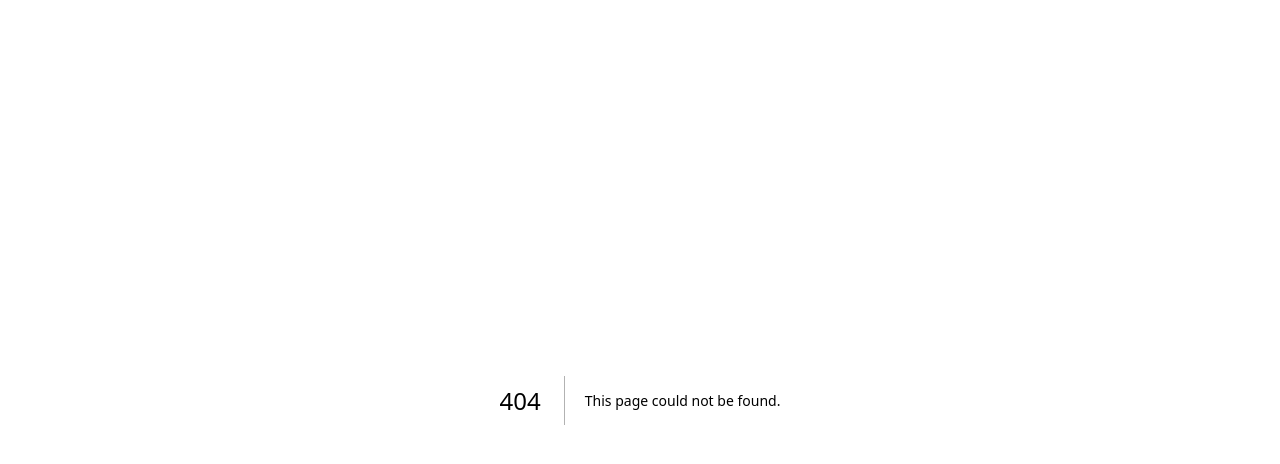
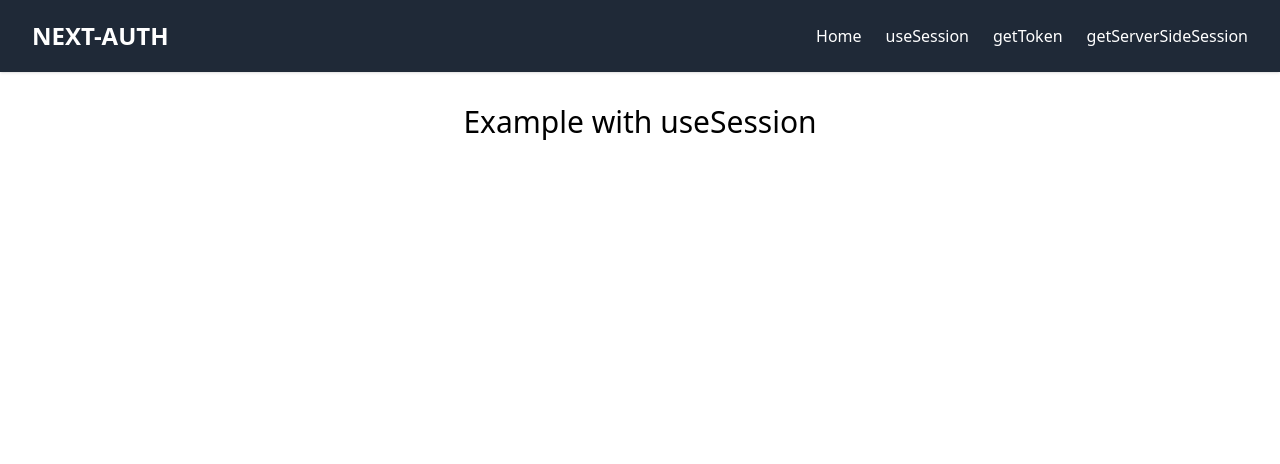
Before and after one commit to ost-cas-fee-adv-22-23/auth-team-ost, a Next.js app: page /next-auth-playgrounds/use-session in a window 1280 px wide. Before the commit this address had no page. Shown: the top 464 px of the page. Built offline with nearby package versions, Linux system fonts and the light colour scheme.

Commit message:
feat: add navigation and playground pages

```diff
--- /dev/null
+++ b/src/components/layout.tsx
@@ -0,0 +1,106 @@
+import Head from 'next/head';
+import Link from 'next/link';
+import { FC, ReactElement, useState } from 'react';
+
+
+type LayoutProps = {
+    children?: ReactElement;
+  };
+
+
+const Layout: FC<LayoutProps> = (props: LayoutProps) => {
+    const [navbar, setNavbar] = useState(false);
+    return (
+        <div>
+            <Head>
+                <title>Create Next Responsive Navbar With Tailwind CSS</title>
+                <meta
+                    name="description"
+                    content="Create Next JS Responsive Menu with Tailwind CSS"
+                />
+                <link rel="icon" href="/favicon.ico" />
+            </Head>
+            <nav className="w-full bg-gray-800 shadow">
+                <div className="justify-between px-4 mx-auto lg:max-w-7xl md:items-center md:flex md:px-8">
+                    <div>
+                        <div className="flex items-center justify-between py-3 md:py-5 md:block">
+                            <a href="#">
+                                <h2 className="text-2xl text-white font-bold">NEXT-AUTH</h2>
+                            </a>
+                            <div className="md:hidden">
+                                <button
+                                    className="p-2 text-gray-700 rounded-md outline-none focus:border-gray-400 focus:border"
+                                    onClick={() => setNavbar(!navbar)}
+                                >
+                                    {navbar ? (
+                                        <svg
+                                            xmlns="http://www.w3.org/2000/svg"
+                                            className="w-6 h-6 text-white"
+                                            viewBox="0 0 20 20"
+                                            fill="currentColor"
+                                        >
+                                            <path
+                                                fillRule="evenodd"
+                                                d="M4.293 4.293a1 1 0 011.414 0L10 8.586l4.293-4.293a1 1 0 111.414 1.414L11.414 10l4.293 4.293a1 1 0 01-1.414 1.414L10 11.414l-4.293 4.293a1 1 0 01-1.414-1.414L8.586 10 4.293 5.707a1 1 0 010-1.414z"
+                                                clipRule="evenodd"
+                                            />
+                                        </svg>
+                                    ) : (
+                                        <svg
+                                            xmlns="http://www.w3.org/2000/svg"
+                                            className="w-6 h-6 text-white"
+                                            fill="none"
+                                            viewBox="0 0 24 24"
+                                            stroke="currentColor"
+                                            strokeWidth={2}
+                                        >
+                                            <path
+                                                strokeLinecap="round"
+                                                strokeLinejoin="round"
+                                                d="M4 6h16M4 12h16M4 18h16"
+                                            />
+                                        </svg>
+                                    )}
+                                </button>
+                            </div>
+                        </div>
+                    </div>
+                    <div>
+                        <div
+                            className={`flex-1 justify-self-center pb-3 mt-8 md:block md:pb-0 md:mt-0 ${navbar ? 'block' : 'hidden'
+                                }`}
+                        >
+                            <ul className="items-center justify-center space-y-8 md:flex md:space-x-6 md:space-y-0">
+                                <li className="text-white">
+                                    <Link href="/">
+                                        Home
+                                    </Link>
+                                </li>
+                                <li className="text-white">
+                                    <Link href="/next-auth-playgrounds/use-session">
+                                        useSession
+                                    </Link>
+                                </li>
+                                <li className="text-white">
+                                    <Link href="/next-auth-playgrounds/get-token">
+                                        getToken
+                                    </Link>
+                                </li>
+                                <li className="text-white">
+                                    <Link href="/next-auth-playgrounds/get-server-side-session">
+                                        getServerSideSession
+                                    </Link>
+                                </li>
+                            </ul>
+                        </div>
+                    </div>
+                </div>
+            </nav>
+            <div className="flex justify-center items-center mt-8">
+                {props.children}
+            </div>
+        </div>
+    );
+}
+
+export default Layout;
--- a/src/pages/index.tsx
+++ b/src/pages/index.tsx
@@ -1,16 +1,16 @@
-import { Inter } from 'next/font/google'
-import { signIn, signOut, useSession } from 'next-auth/react'
-
-const inter = Inter({ subsets: ['latin'] })
+import { signIn, signOut, useSession } from 'next-auth/react';
+import Layout from '@/components/layout';
 
 export default function Home() {
     const { data: session } = useSession()
   if (session) {
     return (
-      <>
-        Signed in as {session.user.firstname} <br />
-        <button onClick={() => signOut()}>Sign out</button>
-      </>
+      <Layout>
+        <>
+          Signed in as {session.user.firstname} <br />
+          <button onClick={() => signOut()}>Sign out</button>
+        </>
+      </Layout>
     )
   }
   return (
--- /dev/null
+++ b/src/pages/next-auth-playgrounds/get-server-side-session.tsx
@@ -0,0 +1,11 @@
+import Layout from '@/components/layout';
+
+export default function GetServerSideSession() {
+    return (
+      <Layout>
+        <h1 className='text-3xl'>
+          Example with getServerSideSession
+        </h1>
+      </Layout>
+    )
+}
--- /dev/null
+++ b/src/pages/next-auth-playgrounds/get-token.tsx
@@ -0,0 +1,11 @@
+import Layout from '@/components/layout';
+
+export default function GetToken() {
+  return (
+    <Layout>
+      <h1 className='text-3xl'>
+        Example with getToken
+      </h1>
+    </Layout>
+  )
+}
--- /dev/null
+++ b/src/pages/next-auth-playgrounds/use-session.tsx
@@ -0,0 +1,11 @@
+import Layout from '@/components/layout';
+
+export default function UseSession() {
+  return (
+    <Layout>
+      <h1 className='text-3xl'>
+        Example with useSession
+      </h1>
+    </Layout>
+  )
+}
```
Also changed, not shown: 2 other files (tests, documents, lock files or other folders).
